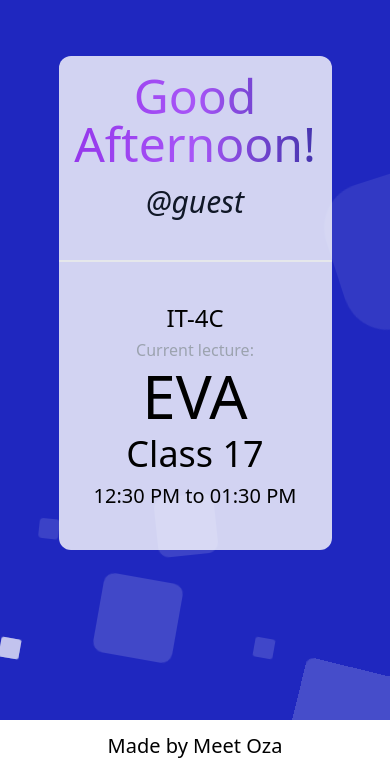
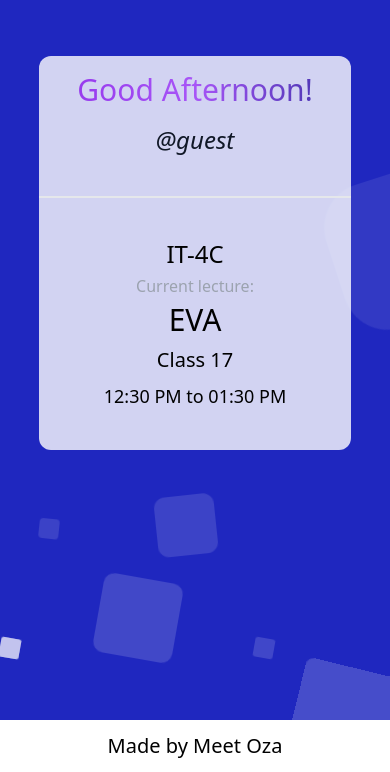
Before and after one commit to meetoza1706/student-web, a Flask app: page / in a window 390 px wide. Shown: the part 72-844 px from the top of the page. Run offline with Flask 3, Linux system fonts and the light colour scheme; style sheets or scripts are compiled from the project's sources; some libraries are stand-ins or nearby versions.

Commit message:
99% responsive

```diff
--- a/templates/attendance.html
+++ b/templates/attendance.html
@@ -300,7 +300,7 @@
             </div>
         </div>
     </div>
-    <p id="response" class="text-white text-3xl text-center "></p>
+    <p id="response" class="text-white text-3xl mt-6 text-center "></p>
     </section>
     <script src="https://cdnjs.cloudflare.com/ajax/libs/flowbite/2.3.0/flowbite.min.js"></script>
     <script>
--- a/templates/forgot_password.html
+++ b/templates/forgot_password.html
@@ -11,7 +11,7 @@
 </head>
 
 <body class="bg-gray-100">
-    <div class="area">
+    <div class="area h-screen">
         <ul class="circles h-screen">
             <li></li>
             <li></li>
@@ -32,7 +32,7 @@
         </ul>
     </div>
     <div class="flex justify-center items-center h-screen">
-        <div class="w-1/3 bg-blue-100 rounded p-5">
+        <div class=";g:w-1/3 w-[80%] bg-blue-100 rounded p-5">
             <header class="py-2">
                 <h2 class="text-blue-500 text-3xl text-center font-bold">Forgot Password</h2>
             </header>
--- a/templates/index.html
+++ b/templates/index.html
@@ -136,12 +136,12 @@
             </div>
         </nav>
 
-        <div class="flex flex-col m-auto rounded-xl text-center bg-opacity-80  w-[70%] bg-white my-14">
+        <div class="flex flex-col m-auto rounded-xl text-center bg-opacity-80  lg:w-[70%] w-[80%] bg-white my-14">
             <div class="bg-gradient-to-r from-purple-600 via-purple-500 to-indigo-800 text-transparent bg-clip-text">
-                <h1 class="h-full lg:text-6xl text-5xl py-4">{{greeting}}</h1>
+                <h1 class="h-full lg:text-6xl text-3xl py-4">{{greeting}}</h1>
             </div>
             <div class="">
-                <h4 class="lg:text-4xl italic text-gray-900 text-3xl border-b-2 pb-10">@{{username}}</h4>
+                <h4 class="lg:text-4xl italic text-gray-900 text-2xl border-b-2 pb-10">@{{username}}</h4>
             </div>
             <div>
                 <h4 class="text-2xl pt-10 ">IT-4C</h4>
@@ -151,26 +151,26 @@
                 <p class="text-base text-gray-400 pt-1">Current lecture:</p>
             </div>
             <div>
-                <h1 class="text-6xl pt-1">{{current_lecture}}</h1>
+                <h1 class="lg:text-6xl text-3xl pt-1">{{current_lecture}}</h1>
             </div>
             <div>
-                <h2 class="text-4xl pt-2">{{current_class}}</h2>
+                <h2 class="lg:text-4xl text-xl pt-2">{{current_class}}</h2>
             </div>
             <div>
-                <h3 class="text-xl pt-2 pb-10">{{timing}}</h3>
+                <h3 class="lg:text-xl text-lg  pt-2 pb-10">{{timing}}</h3>
             </div>
             {% else %}
             <div>
-                <p class=" text-gray-400 text-xl pt-1">Current lecture:</p>
+                <p class=" text-gray-400 lg:text-xl text-lg pt-1">Current lecture:</p>
             </div>
             <div>
-                <h1 class="text-4xl pt-1">No lectures going on right now 😁</h1>
+                <h1 class="lg:text-4xl text-xl pt-1">No lectures going on right now 😁</h1>
             </div>
             <div>
-                <h2 class="text-2xl pt-2">No classes, just relax!!</h2>
+                <h2 class="lg:text-2xl text-xl pt-2">No classes, just relax!!</h2>
             </div>
             <div>
-                <h3 class="text-xl pt-2 pb-10">Enjoy your off time :)</h3>
+                <h3 class="lg:text-xl text-lg pt-2 pb-10">Enjoy your off time :)</h3>
             </div>
             {% endif %}
         </div>
--- a/templates/reset_password.html
+++ b/templates/reset_password.html
@@ -11,7 +11,7 @@
 </head>
 
 <body class="bg-gray-100">
-    <div class="area">
+    <div class="area h-screen">
         <ul class="circles h-screen">
             <li></li>
             <li></li>
@@ -32,7 +32,7 @@
         </ul>
     </div>
     <div class="flex justify-center items-center h-screen">
-        <div class="w-1/3 bg-blue-100 rounded p-5">
+        <div class="lg:w-1/3 w-[80%] bg-blue-100 rounded p-5">
             <header class="py-2">
                 <h2 class="text-blue-500 text-3xl text-center font-bold">Reset Password</h2>
             </header>
```
Also changed, not shown: static/images/profile_uploads/1000030893.jpg (added), 3 other files.
